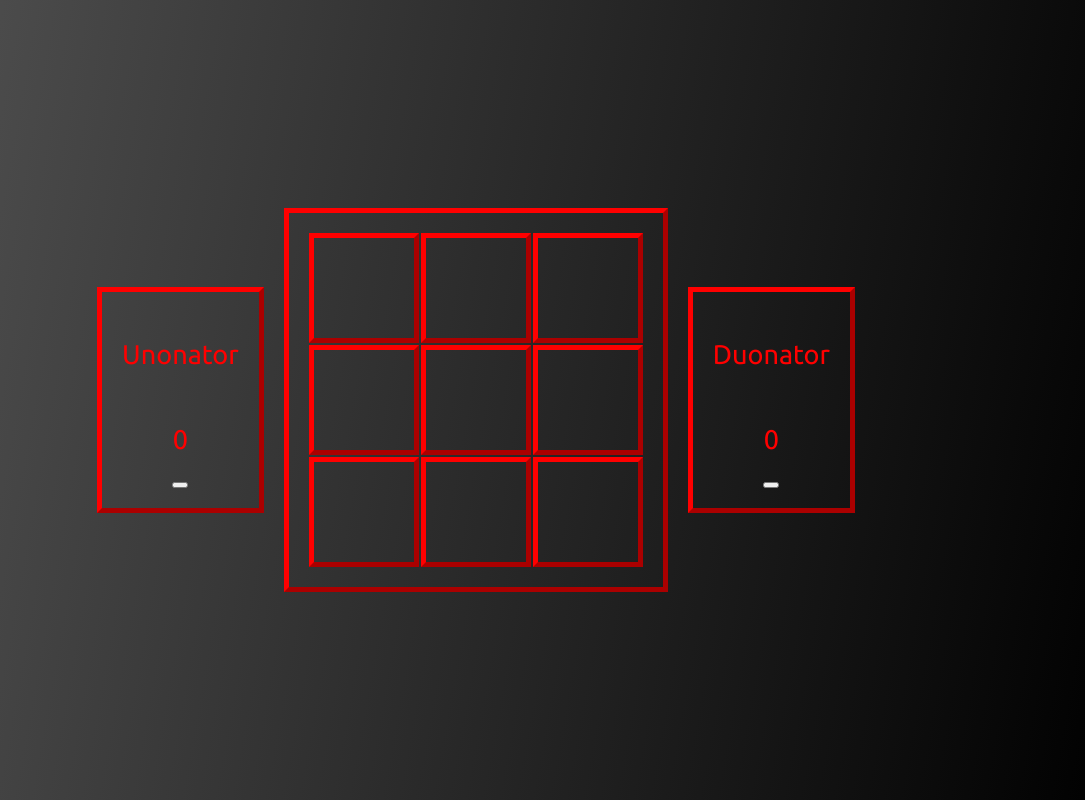
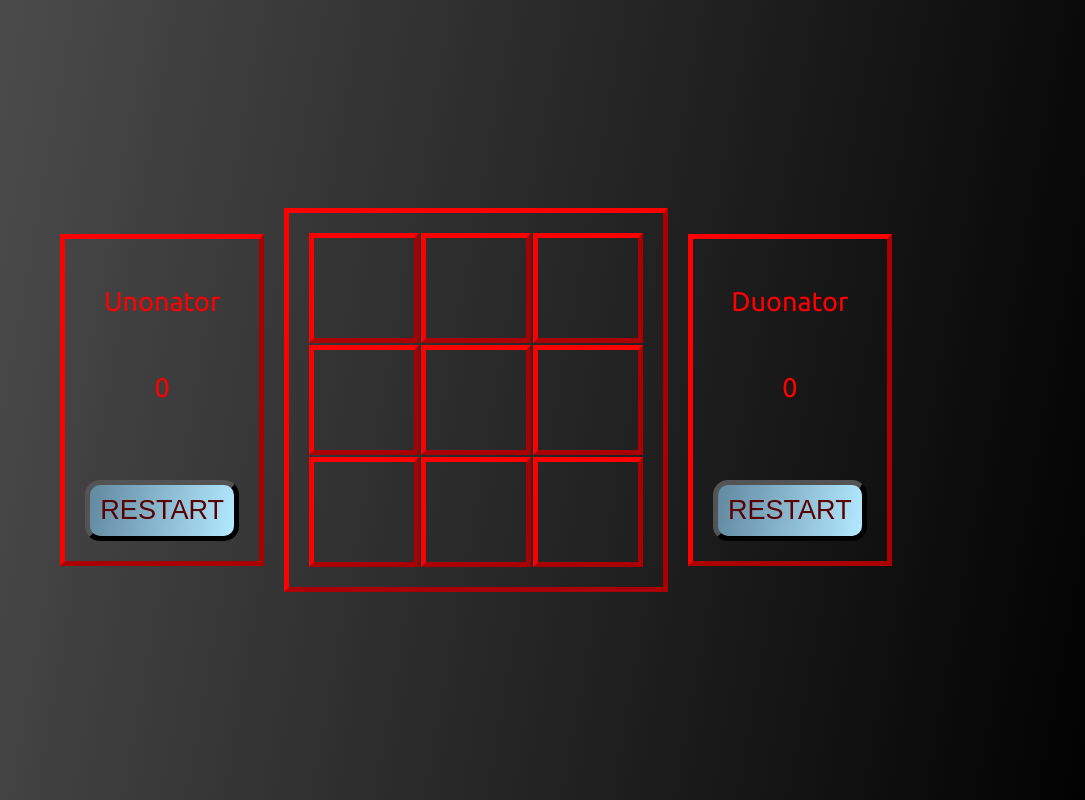
Before and after one commit to lavaxcii/JS-Pro5-TicTacToe, a plain HTML site: page index.html in a window 1280 px wide. Both pictures are taken after a click on the button "START GAME". Shown: the whole page, without its empty margins (164-1249 px from the left). Drawn offline with Linux system fonts and the light colour scheme.

Commit message:
Add player objects to array; Add some style to restart button

```diff
--- a/appTTT.js
+++ b/appTTT.js
@@ -25,6 +25,11 @@ const gameBoard = (() => {
   let gameBoardSqrs = [];
   const addSqrs = (id) => {
     gameBoardSqrs.push(GridGen(id))
+  };
+
+  let players = [];
+  const addPlayer = (name) => {
+    players.push(PlayerGen(name));
   };
 
   const removeMenuStartGame = () => {
@@ -58,14 +63,16 @@ const gameBoard = (() => {
           if (divs.classList.contains('gameGrid0')) {
             addName.textContent = `${player1Name.value}`;
             addScore.textContent = 0;
+            addPlayer(`${player1Name.value}`);
           } else if (divs.classList.contains('gameGrid2')) {
             addName.textContent = `${player2Name.value}`;
             addScore.textContent = 0;
-            console.log(true);
+            addPlayer(`${player2Name.value}`);
           };
 
           const createRestartBtn = document.createElement('button');
           createRestartBtn.classList.add('restartBtn');
+          createRestartBtn.textContent = 'RESTART';
           divs.appendChild(createRestartBtn);
 
         } else if (divs.classList.contains('gameGrid1')) {
@@ -81,11 +88,6 @@ const gameBoard = (() => {
     });
   };
 
-  let players = [];
-  const addPlayer = (name) => {
-    players.push(PlayerGen(name));
-  };
-
   const gameLogic = () => {
 
   }
@@ -98,4 +100,3 @@ const gameBoard = (() => {
   };
 })();
 gameBoard.removeMenuStartGame();
-gameBoard.addPlayer('Jack');
--- a/styleTTT.css
+++ b/styleTTT.css
@@ -58,7 +58,8 @@ input:required:invalid {
   border-color: #009ac0;
 }
 
-.startGameBtn {
+.startGameBtn,
+.restartBtn {
   background-image: linear-gradient(100deg, #6189a0, rgb(179, 233, 255));
   color: rgb(90, 0, 0);
   border-radius: 15px;
```
